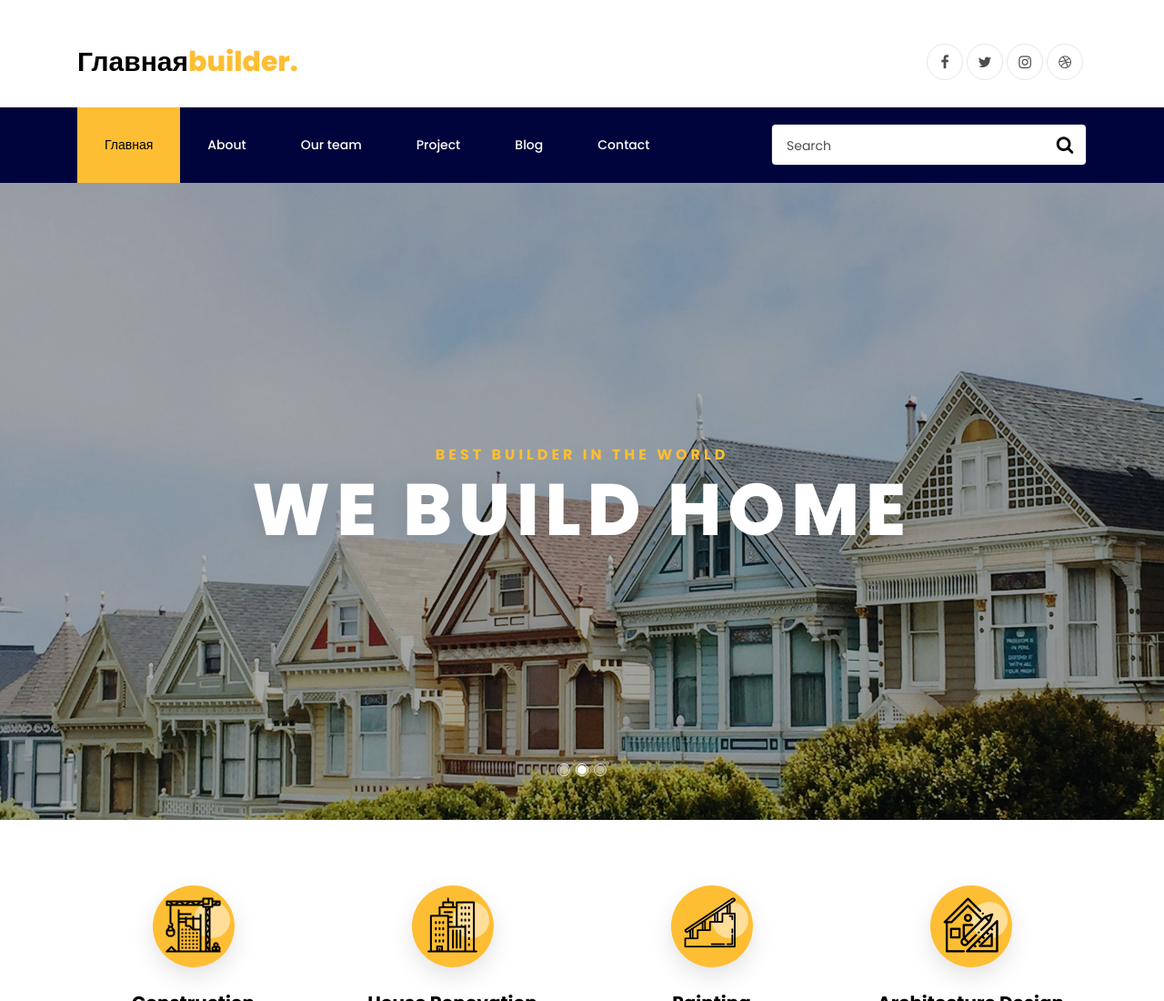
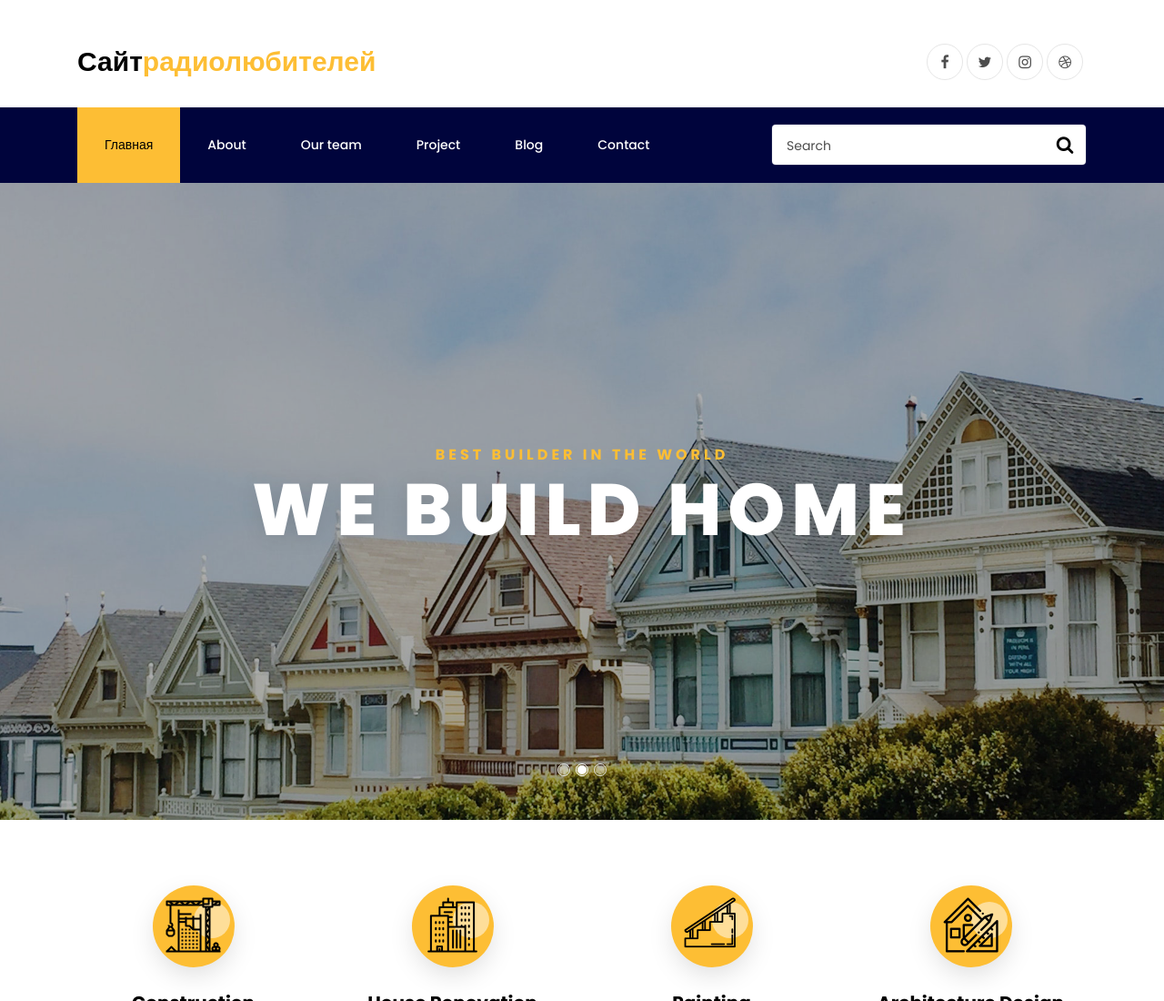
Before and after one commit to ediknar/r10, a plain HTML site: page index.html in a window 1280 px wide. Shown: the top 1100 px of the page at 91% size. Drawn offline with Linux system fonts and the light colour scheme; some packages are replaced by stand-ins of ours; no server answers; files whose address does not match are found by name.

Commit message:
Update index.html

```diff
--- a/index.html
+++ b/index.html
@@ -26,7 +26,7 @@
     <div class="container pt-5">
 			<div class="row justify-content-between">
 				<div class="col">
-					<a class="navbar-brand" href="index.html">Главная<span>builder.</span></a>
+					<a class="navbar-brand" href="index.html">Сайт<span>радиолюбителей</span></a>
 				</div>
 				<div class="col d-flex justify-content-end">
 					<div class="social-media">
```
